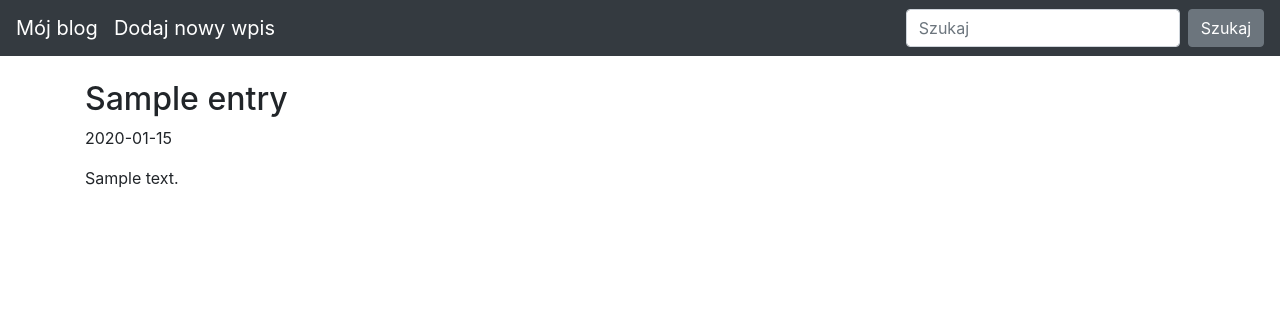
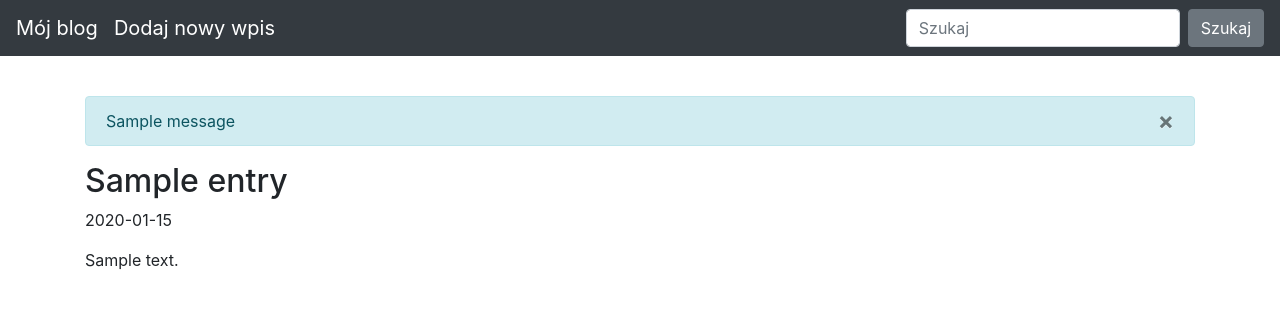
Before and after one commit to martix171717/blog_project, a Flask app: page / in a window 1280 px wide. Shown: the top 316 px of the page. Run offline with Flask 2, Linux system fonts and the light colour scheme; tables that the repository leaves empty hold one stand-in row (values such as "Sample post"); one stand-in notice (Sample message) is shown; some libraries are stand-ins or nearby versions.

Commit message:
Add flash messages

```diff
--- a/blog/routes.py
+++ b/blog/routes.py
@@ -1,4 +1,4 @@
-from flask import render_template, request
+from flask import render_template, request, redirect, url_for, flash
 from blog import app
 from blog.models import Entry, db
 from blog.forms import EntryForm
@@ -20,6 +20,8 @@ def create_entry():
                is_published=form.is_published.data)
            db.session.add(entry)
            db.session.commit()
+           flash('Post został dodany pomyślnie!')
+           return redirect(url_for("index"))
        else:
            errors = form.errors
    return render_template("entry_form.html", form=form, errors=errors)
--- a/blog/templates/base.html
+++ b/blog/templates/base.html
@@ -43,6 +43,20 @@
      </form>
    </div>
  </nav>
+ <div class="container">
+       {% with messages = get_flashed_messages() %}
+          {% if messages %}
+            {% for message in messages %}
+              <div class="alert alert-info mt-3" role="alert">
+                {{ message }}
+              <button type="button" class="close" onclick="this.parentElement.style.display='none';">
+                <span aria-hidden="true">&times;</span>
+              </button>
+              </div>
+            {% endfor %}
+          {% endif %}
+       {% endwith %}
+  </div>
 
  <main role="main" class="container">
 
```
